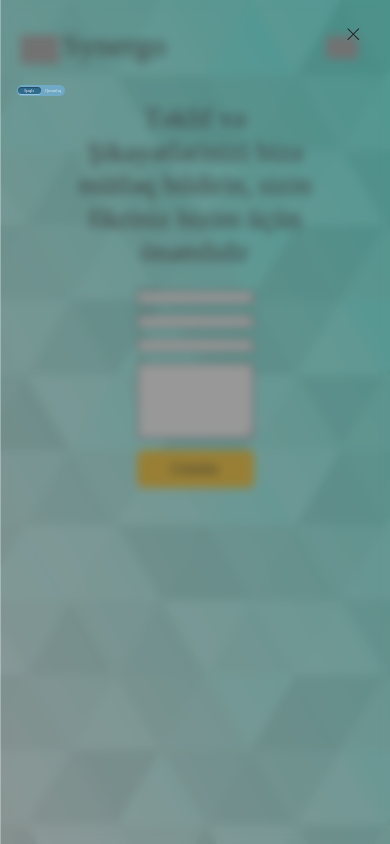
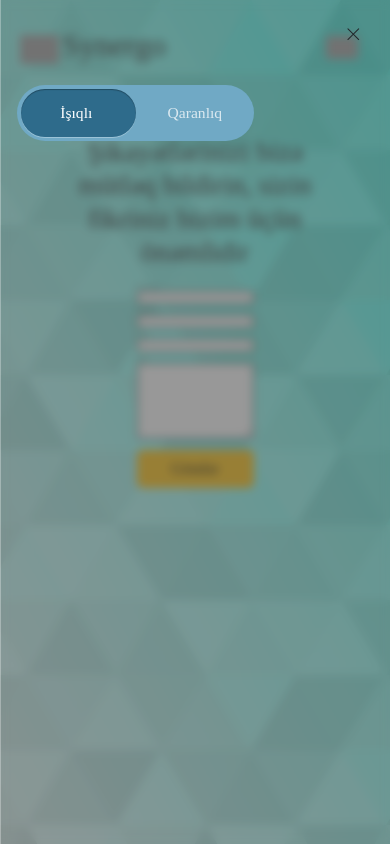
Before and after one commit to JackS0l0/synergo, a Django app: page /faq/ in a window 390 px wide, after a click that opens the changed part. Run offline with Django 5.2, Linux system fonts and the light colour scheme; data comes from the database, SQL or seed files in the repository; some libraries are stand-ins or nearby versions; some web fonts are replaced; grey boxes are pictures that could not be loaded.

Commit message:
modified:   static/css/style.css 	modified:   static/css/style.css.map 	modified:   static/css/style.scss 	modified:   staticfiles/css/style.css 	modified:   staticfiles/css/style.css.map 	modified:   staticfiles/css/style.scss

```diff
--- a/static/css/style.css
+++ b/static/css/style.css
@@ -995,26 +995,35 @@ body footer .floor0 {
   body .navbarBlock .float1 .menuForPhone .offcanvas .offcanvas-header button {
     font-size: 4vw;
   }
+  body .navbarBlock .float1 .menuForPhone .offcanvas .offcanvas-body .allMenu .settingsfloor .darkMode {
+    font-size: 4vw;
+    /* switch slider */
+    /* switch bg color */
+    /* switch hover & focus */
+    /* switch hover */
+    /* checked - move slider to right */
+    /* checked - set opacity */
+  }
   body .navbarBlock .float1 .menuForPhone .offcanvas .offcanvas-body .allMenu .settingsfloor .darkMode .switch {
     --_switch-bg-clr: #70a9c5;
-    --_switch-padding: 0.3vw;
-    --_slider-bg-clr: rgba(12, 74, 110, 0.65);
-    --_slider-bg-clr-on: rgba(12, 74, 110, 1);
+    --_switch-padding: 4px; /* padding around button*/
+    --_slider-bg-clr: rgba(12, 74, 110, 0.65); /* slider color unchecked */
+    --_slider-bg-clr-on: rgba(12, 74, 110, 1); /* slider color checked */
     --_slider-txt-clr: #ffffff;
-    --_label-padding: 0.4vw 1vw;
+    --_label-padding: 1rem 2rem; /* padding around the labels -  this gives the switch it's global width and height */
     --_switch-easing: cubic-bezier(
     0.47,
     1.64,
     0.41,
     0.8
-    );
+    ); /* easing on toggle switch */
     color: white;
     width: -moz-fit-content;
     width: fit-content;
     display: flex;
     justify-content: center;
     position: relative;
-    border-radius: 20vw;
+    border-radius: 9999px;
     cursor: pointer;
     display: grid;
     grid-template-columns: repeat(2, minmax(0, 1fr));
--- a/static/css/style.scss
+++ b/static/css/style.scss
@@ -1152,31 +1152,33 @@ body{
                             .allMenu{
                                 .settingsfloor{
                                     .darkMode{
-                                        .switch{
+                                        font-size: 4vw;
+                                        .switch {
                                             --_switch-bg-clr: #70a9c5;
-                                            --_switch-padding: 0.3vw;
-                                            --_slider-bg-clr: rgba(12, 74, 110, 0.65);
-                                            --_slider-bg-clr-on: rgba(12, 74, 110, 1);
+                                            --_switch-padding: 4px; /* padding around button*/
+                                            --_slider-bg-clr: rgba(12, 74, 110, 0.65); /* slider color unchecked */
+                                            --_slider-bg-clr-on: rgba(12, 74, 110, 1); /* slider color checked */
                                             --_slider-txt-clr: #ffffff;
-                                            --_label-padding: 0.4vw 1vw;
+                                            --_label-padding: 1rem 2rem; /* padding around the labels -  this gives the switch it's global width and height */
                                             --_switch-easing: cubic-bezier(
                                             0.47,
                                             1.64,
                                             0.41,
                                             0.8
-                                            );
+                                            ); /* easing on toggle switch */
                                             color: white;
                                             width: fit-content;
                                             display: flex;
                                             justify-content: center;
                                             position: relative;
-                                            border-radius: 20vw;
+                                            border-radius: 9999px;
                                             cursor: pointer;
                                             display: grid;
                                             grid-template-columns: repeat(2, minmax(0, 1fr));
                                             position: relative;
                                             isolation: isolate;
                                         }
+
                                         .switch input[type="checkbox"] {
                                             position: absolute;
                                             width: 1px;
@@ -1201,6 +1203,7 @@ body{
                                             border-radius: inherit;
                                             transition: inset 150ms ease-in-out;
                                         }
+                                        /* switch slider */
                                         .switch::before {
                                             background-color: var(--_slider-bg-clr);
                                             inset: var(--_switch-padding) 50% var(--_switch-padding)
@@ -1213,11 +1216,13 @@ body{
                                             inset 0 1px 1px rgba(0, 0, 0, 0.3),
                                             0 1px rgba(255, 255, 255, 0.3);
                                         }
+                                        /* switch bg color */
                                         .switch::after {
                                             background-color: var(--_switch-bg-clr);
                                             inset: 0;
                                             z-index: -2;
                                         }
+                                        /* switch hover & focus */
                                         .switch:focus-within::after {
                                             inset: -0.25rem;
                                         }
@@ -1227,6 +1232,7 @@ body{
                                             transition-delay: 0ms;
                                             transition-duration: 100ms;
                                         }
+                                        /* switch hover */
                                         .switch:has(input:checked):hover::before {
                                             inset: var(--_switch-padding) var(--_switch-padding) var(--_switch-padding)
                                             45%;
@@ -1235,11 +1241,13 @@ body{
                                             inset: var(--_switch-padding) 45% var(--_switch-padding)
                                             var(--_switch-padding);
                                         }
+                                        /* checked - move slider to right */
                                         .switch:has(input:checked)::before {
                                             background-color: var(--_slider-bg-clr-on);
                                             inset: var(--_switch-padding) var(--_switch-padding) var(--_switch-padding)
                                             50%;
                                         }
+                                        /* checked - set opacity */
                                         .switch > span:last-of-type,
                                         .switch > input:checked + span:first-of-type {
                                             opacity: 0.75;
```
Also changed, not shown: 4 other files.
